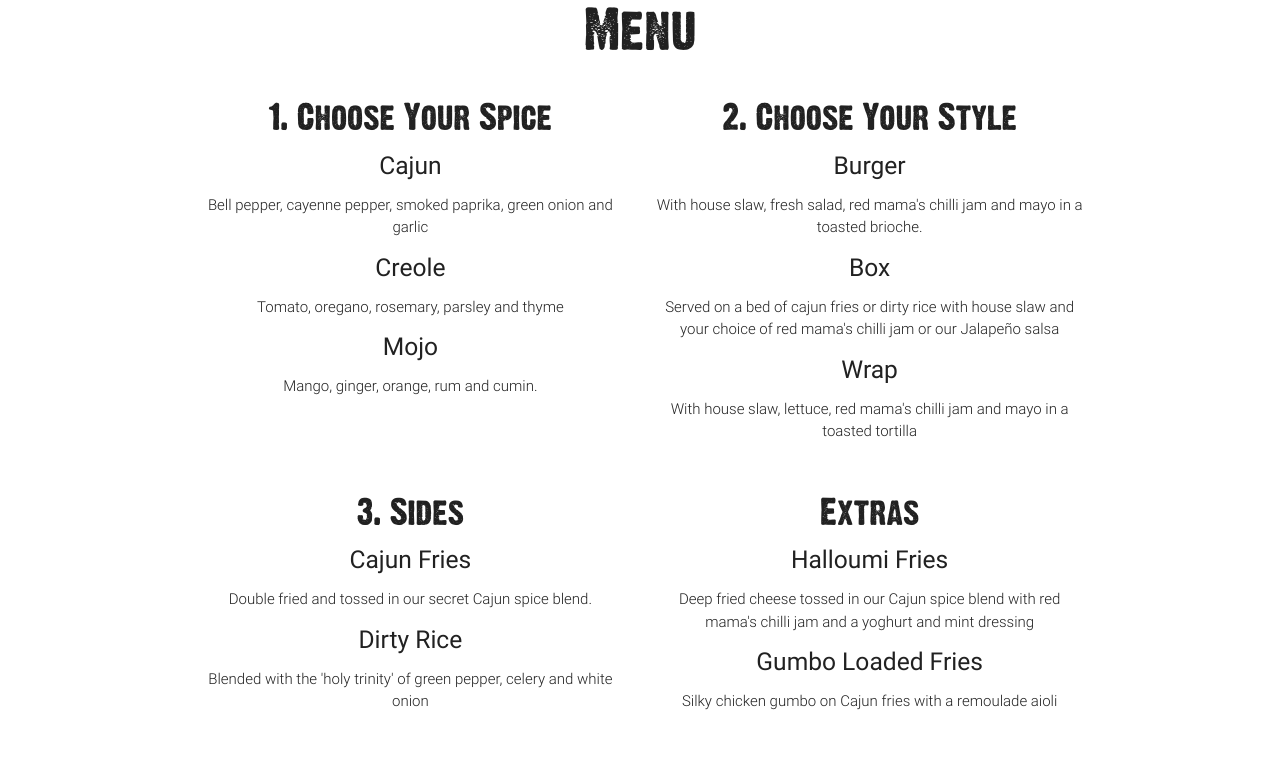
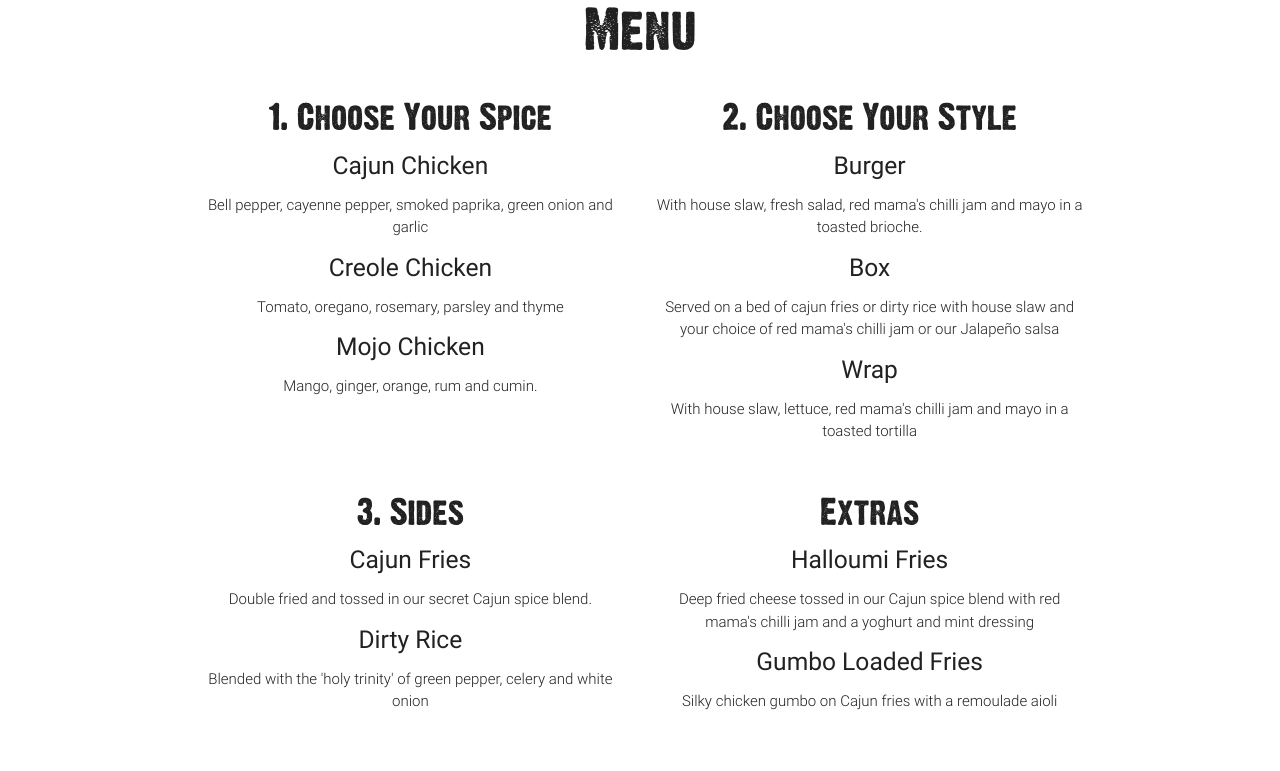
Before and after one commit to rorybw/voodoo, a plain HTML site: page index.html in a window 1280 px wide. Shown: the part 1639-2410 px from the top of the page. Drawn offline with nearby package versions, Linux system fonts and the light colour scheme.

Commit message:
Change Names

```diff
--- a/index.html
+++ b/index.html
@@ -133,11 +133,11 @@ Rory Bate-Williams | @rorybw
 
                                 <h4 class="header dirtyfont">1. Choose Your Spice</h4>
 
-                                <h5 class="header">Cajun</h5>
+                                <h5 class="header">Cajun Chicken</h5>
                                 <p class="light">Bell pepper, cayenne pepper, smoked paprika, green onion and garlic</p>
-                                <h5 class="header">Creole</h5>
+                                <h5 class="header">Creole Chicken</h5>
                                 <p class="light">Tomato, oregano, rosemary, parsley and thyme</p>
-                                <h5 class="header">Mojo</h5>
+                                <h5 class="header">Mojo Chicken</h5>
                                 <p class="light">Mango, ginger, orange, rum and cumin.</p>
 
                         </div>
```
